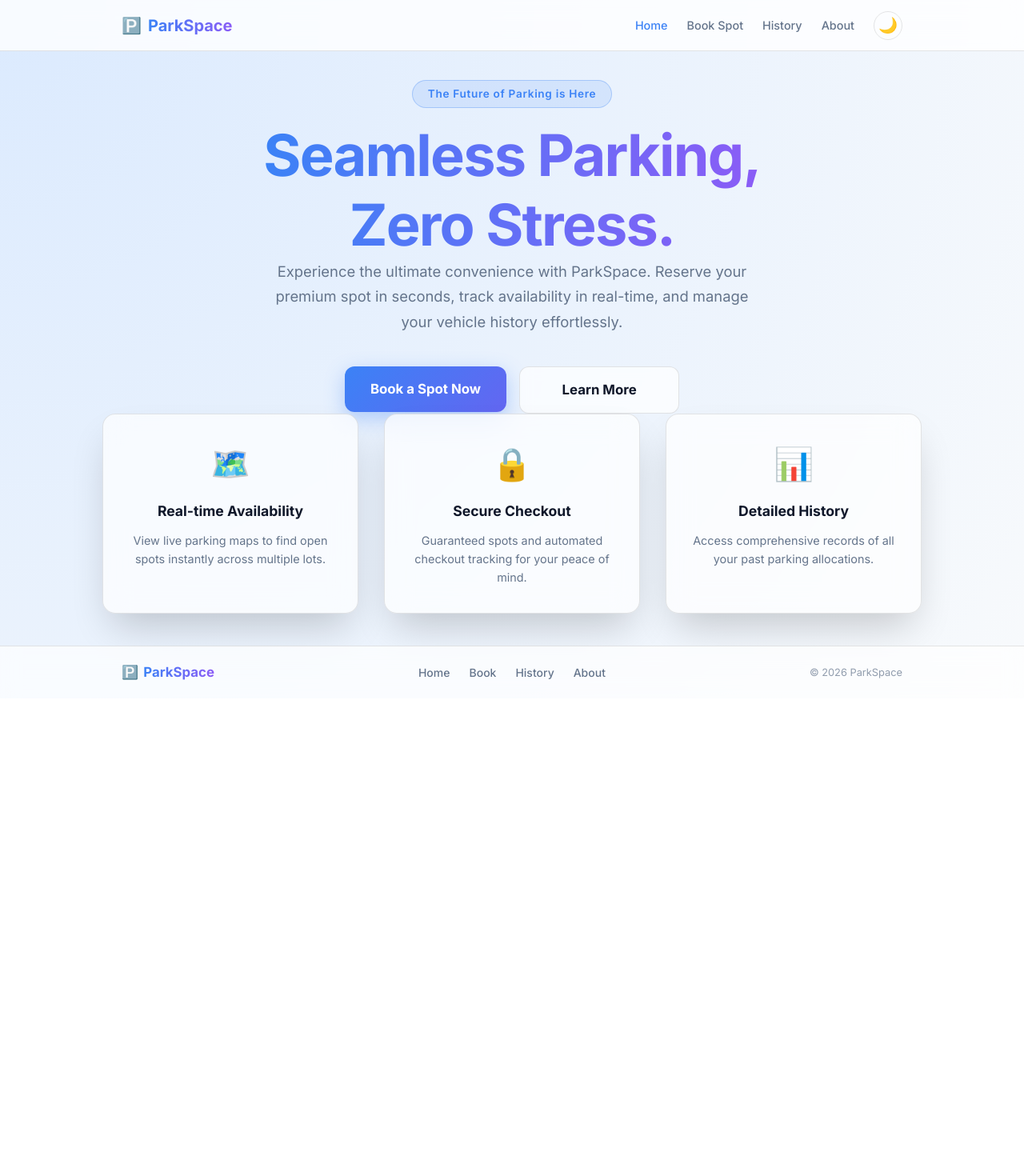
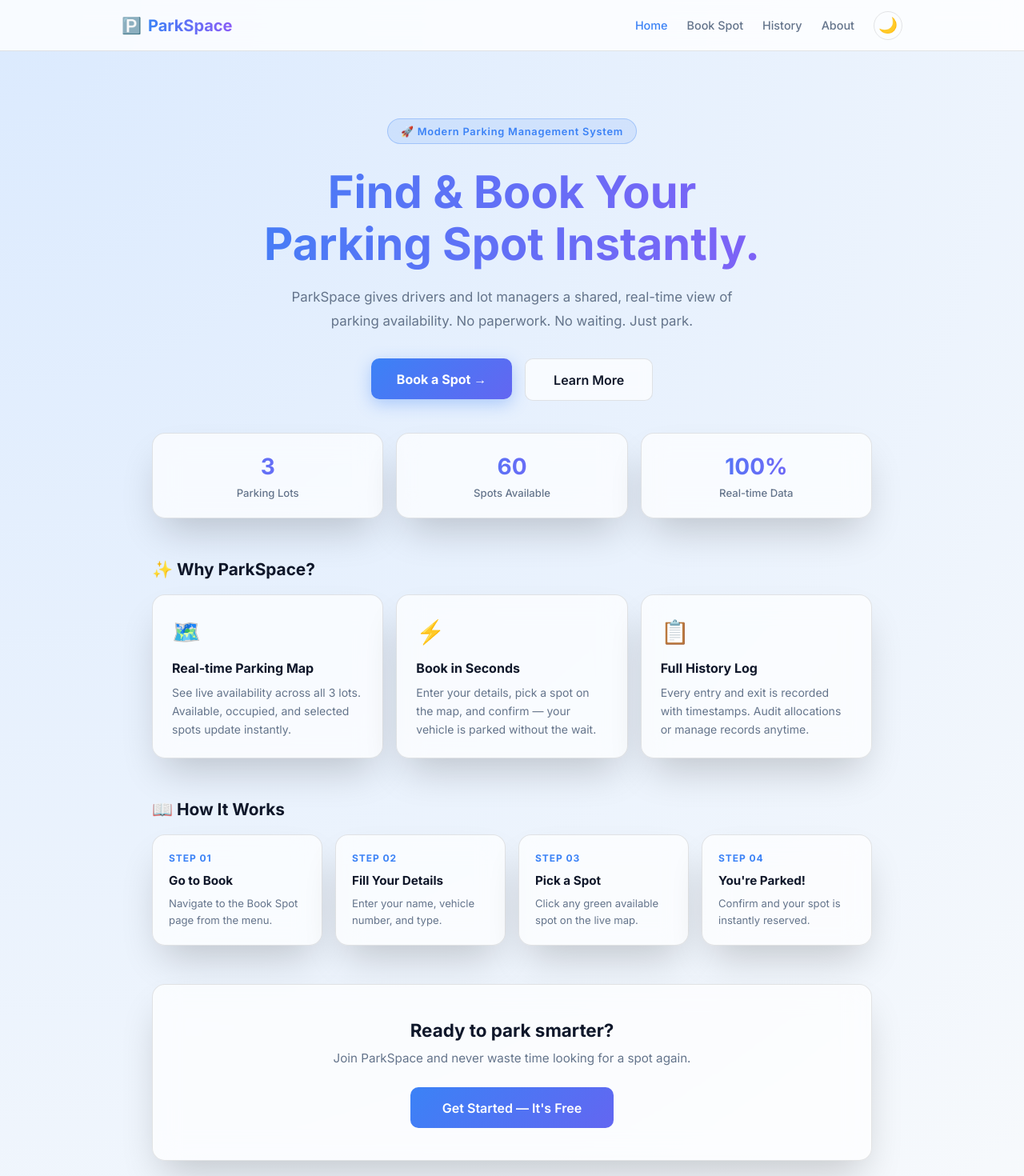
Before and after one commit to Arijdev/Parking-allotment, a Next.js app: page / in a window 1280 px wide. Shown: the top 1470 px of the page at 80% size. Before the commit the page ends 873 px from the top, so only its background shows below. Built offline with nearby package versions, Linux system fonts and the light colour scheme.

Commit message:
Redesign Home page with hero, stats, features, how-it-works, and CTA sections

```diff
--- a/src/app/page.js
+++ b/src/app/page.js
@@ -1,95 +1,209 @@
 'use client';
 import Link from 'next/link';
 
+const features = [
+  {
+    icon: '🗺️',
+    title: 'Real-time Parking Map',
+    desc: 'See live availability across all 3 lots. Available, occupied, and selected spots update instantly.',
+  },
+  {
+    icon: '⚡',
+    title: 'Book in Seconds',
+    desc: 'Enter your details, pick a spot on the map, and confirm — your vehicle is parked without the wait.',
+  },
+  {
+    icon: '📋',
+    title: 'Full History Log',
+    desc: 'Every entry and exit is recorded with timestamps. Audit allocations or manage records anytime.',
+  },
+];
+
+const steps = [
+  { step: '01', title: 'Go to Book', desc: 'Navigate to the Book Spot page from the menu.' },
+  { step: '02', title: 'Fill Your Details', desc: 'Enter your name, vehicle number, and type.' },
+  { step: '03', title: 'Pick a Spot', desc: 'Click any green available spot on the live map.' },
+  { step: '04', title: "You're Parked!", desc: 'Confirm and your spot is instantly reserved.' },
+];
+
 export default function HomePage() {
   return (
-    <div className="flex flex-col flex-grow w-full items-center justify-center p-6">
+    <div style={{ width: '100%', display: 'flex', flexDirection: 'column', alignItems: 'center', padding: '0 1.5rem 3rem' }}>
+      <div style={{ width: '100%', maxWidth: '900px' }}>
 
-      {/* Hero Section */}
-      <section className="w-full max-w-5xl mx-auto flex flex-col items-center text-center py-16">
+        {/* ── Hero ── */}
+        <section style={{ textAlign: 'center', padding: '3rem 0 2.5rem' }}>
           <div style={{
             display: 'inline-block',
             marginBottom: '1rem',
-          padding: '0.4rem 1.2rem',
+            padding: '0.35rem 1rem',
             borderRadius: '9999px',
             background: 'rgba(59, 130, 246, 0.12)',
             border: '1px solid rgba(59, 130, 246, 0.3)',
             color: '#3b82f6',
             fontWeight: 600,
-          fontSize: '0.85rem',
-          letterSpacing: '0.05em'
+            fontSize: '0.8rem',
+            letterSpacing: '0.06em',
           }}>
-          The Future of Parking is Here
+            🚀 Modern Parking Management System
           </div>
 
-        <h1 className="text-5xl md:text-7xl font-extrabold tracking-tight mb-6" style={{
+          <h1 style={{
+            fontSize: 'clamp(2.2rem, 6vw, 3.5rem)',
+            fontWeight: 800,
+            lineHeight: 1.15,
+            margin: '0.75rem 0 1.25rem',
             background: 'linear-gradient(to right, #3b82f6, #8b5cf6)',
             WebkitBackgroundClip: 'text',
             WebkitTextFillColor: 'transparent',
-          lineHeight: 1.2
           }}>
-          Seamless Parking,<br />Zero Stress.
+            Find & Book Your<br />Parking Spot Instantly.
           </h1>
 
-        <p style={{ color: 'var(--text-secondary)', fontSize: '1.15rem', maxWidth: '600px', marginBottom: '2.5rem', lineHeight: 1.7 }}>
-          Experience the ultimate convenience with ParkSpace. Reserve your premium spot in seconds, track availability in real-time, and manage your vehicle history effortlessly.
+          <p style={{
+            color: 'var(--text-secondary)',
+            fontSize: '1.05rem',
+            maxWidth: '560px',
+            margin: '0 auto 2rem',
+            lineHeight: 1.75,
+          }}>
+            ParkSpace gives drivers and lot managers a shared, real-time view of parking availability.
+            No paperwork. No waiting. Just park.
           </p>
 
-        <div style={{ display: 'flex', gap: '1rem', flexWrap: 'wrap', justifyContent: 'center' }}>
+          <div style={{ display: 'flex', gap: '1rem', justifyContent: 'center', flexWrap: 'wrap' }}>
             <Link href="/book">
-            <button style={{
-              padding: '1rem 2rem',
+              <button
+                style={{
+                  padding: '0.85rem 2rem',
                   background: 'linear-gradient(135deg, #3b82f6, #6366f1)',
                   color: 'white',
                   border: 'none',
-              borderRadius: '12px',
+                  borderRadius: '10px',
                   fontWeight: 700,
-              fontSize: '1.05rem',
+                  fontSize: '1rem',
                   cursor: 'pointer',
-              minWidth: '200px',
-              boxShadow: '0 8px 24px rgba(59, 130, 246, 0.35)',
+                  boxShadow: '0 6px 20px rgba(59, 130, 246, 0.35)',
                   transition: 'transform 0.2s, box-shadow 0.2s',
+                  minWidth: '160px',
                 }}
-            onMouseOver={e => { e.currentTarget.style.transform = 'translateY(-2px)'; e.currentTarget.style.boxShadow = '0 12px 30px rgba(59, 130, 246, 0.45)'; }}
-            onMouseOut={e => { e.currentTarget.style.transform = 'none'; e.currentTarget.style.boxShadow = '0 8px 24px rgba(59, 130, 246, 0.35)'; }}
+                onMouseOver={e => { e.currentTarget.style.transform = 'translateY(-2px)'; e.currentTarget.style.boxShadow = '0 10px 28px rgba(59,130,246,0.45)'; }}
+                onMouseOut={e => { e.currentTarget.style.transform = 'none'; e.currentTarget.style.boxShadow = '0 6px 20px rgba(59,130,246,0.35)'; }}
               >
-              Book a Spot Now
+                Book a Spot →
               </button>
             </Link>
             <Link href="/about">
-            <button style={{
-              padding: '1rem 2rem',
+              <button
+                style={{
+                  padding: '0.85rem 2rem',
                   background: 'var(--card-bg)',
                   color: 'var(--text-primary)',
                   border: '1px solid var(--border)',
-              borderRadius: '12px',
-              fontWeight: 700,
-              fontSize: '1.05rem',
+                  borderRadius: '10px',
+                  fontWeight: 600,
+                  fontSize: '1rem',
                   cursor: 'pointer',
-              minWidth: '200px',
                   backdropFilter: 'blur(8px)',
-              transition: 'background 0.2s',
-            }}>
+                  minWidth: '160px',
+                  transition: 'opacity 0.2s',
+                }}
+              >
                 Learn More
               </button>
             </Link>
           </div>
         </section>
 
-      {/* Features Section */}
-      <section className="w-full max-w-5xl mx-auto py-12 grid grid-cols-1 md:grid-cols-3 gap-8">
+        {/* ── Quick Stats ── */}
+        <div style={{
+          display: 'grid',
+          gridTemplateColumns: 'repeat(3, 1fr)',
+          gap: '1rem',
+          marginBottom: '3rem',
+        }}>
           {[
-          { title: "Real-time Availability", desc: "View live parking maps to find open spots instantly across multiple lots.", icon: "🗺️" },
-          { title: "Secure Checkout", desc: "Guaranteed spots and automated checkout tracking for your peace of mind.", icon: "🔒" },
-          { title: "Detailed History", desc: "Access comprehensive records of all your past parking allocations.", icon: "📊" }
-        ].map((feature, idx) => (
-          <div key={idx} className="glass-panel text-center flex flex-col items-center" style={{ animationDelay: `${idx * 0.1}s`, padding: '2rem' }}>
-            <div style={{ fontSize: '2.5rem', marginBottom: '1rem' }}>{feature.icon}</div>
-            <h3 style={{ fontSize: '1.1rem', fontWeight: 700, marginBottom: '0.75rem', color: 'var(--text-primary)' }}>{feature.title}</h3>
-            <p style={{ color: 'var(--text-secondary)', fontSize: '0.9rem', lineHeight: 1.6 }}>{feature.desc}</p>
+            { value: '3', label: 'Parking Lots' },
+            { value: '60', label: 'Spots Available' },
+            { value: '100%', label: 'Real-time Data' },
+          ].map(({ value, label }) => (
+            <div key={label} className="glass-panel" style={{ textAlign: 'center', padding: '1.25rem 1rem' }}>
+              <div style={{
+                fontSize: '1.75rem',
+                fontWeight: 800,
+                background: 'linear-gradient(to right, #3b82f6, #8b5cf6)',
+                WebkitBackgroundClip: 'text',
+                WebkitTextFillColor: 'transparent',
+                marginBottom: '0.2rem',
+              }}>{value}</div>
+              <div style={{ fontSize: '0.82rem', color: 'var(--text-secondary)', fontWeight: 500 }}>{label}</div>
             </div>
           ))}
-      </section>
+        </div>
+
+        {/* ── Features ── */}
+        <h2 style={{ fontSize: '1.3rem', fontWeight: 700, color: 'var(--text-primary)', marginBottom: '1rem' }}>
+          ✨ Why ParkSpace?
+        </h2>
+        <div style={{
+          display: 'grid',
+          gridTemplateColumns: 'repeat(auto-fit, minmax(260px, 1fr))',
+          gap: '1rem',
+          marginBottom: '3rem',
+        }}>
+          {features.map(({ icon, title, desc }) => (
+            <div key={title} className="glass-panel" style={{ padding: '1.5rem' }}>
+              <div style={{ fontSize: '1.8rem', marginBottom: '0.75rem' }}>{icon}</div>
+              <h3 style={{ fontSize: '1rem', fontWeight: 700, color: 'var(--text-primary)', marginBottom: '0.4rem' }}>{title}</h3>
+              <p style={{ fontSize: '0.875rem', color: 'var(--text-secondary)', lineHeight: 1.65 }}>{desc}</p>
+            </div>
+          ))}
+        </div>
+
+        {/* ── How it works ── */}
+        <h2 style={{ fontSize: '1.3rem', fontWeight: 700, color: 'var(--text-primary)', marginBottom: '1rem' }}>
+          📖 How It Works
+        </h2>
+        <div style={{
+          display: 'grid',
+          gridTemplateColumns: 'repeat(auto-fit, minmax(180px, 1fr))',
+          gap: '1rem',
+          marginBottom: '3rem',
+        }}>
+          {steps.map(({ step, title, desc }) => (
+            <div key={step} className="glass-panel" style={{ padding: '1.25rem', position: 'relative' }}>
+              <div style={{
+                fontSize: '0.75rem',
+                fontWeight: 800,
+                color: '#3b82f6',
+                letterSpacing: '0.08em',
+                marginBottom: '0.5rem',
+              }}>STEP {step}</div>
+              <h3 style={{ fontSize: '0.95rem', fontWeight: 700, color: 'var(--text-primary)', marginBottom: '0.35rem' }}>{title}</h3>
+              <p style={{ fontSize: '0.82rem', color: 'var(--text-secondary)', lineHeight: 1.6 }}>{desc}</p>
+            </div>
+          ))}
+        </div>
+
+        {/* ── CTA ── */}
+        <div className="glass-panel" style={{ textAlign: 'center', padding: '2.5rem 2rem' }}>
+          <h3 style={{ fontSize: '1.4rem', fontWeight: 700, color: 'var(--text-primary)', marginBottom: '0.5rem' }}>
+            Ready to park smarter?
+          </h3>
+          <p style={{ color: 'var(--text-secondary)', marginBottom: '1.5rem', fontSize: '0.95rem' }}>
+            Join ParkSpace and never waste time looking for a spot again.
+          </p>
+          <Link href="/book">
+            <button
+              className="global-btn"
+              style={{ width: 'auto', padding: '0.85rem 2.5rem', borderRadius: '10px', fontSize: '1rem' }}
+            >
+              Get Started — It&apos;s Free
+            </button>
+          </Link>
+        </div>
+
+      </div>
     </div>
   );
 }
```
Lines whose indentation alone changed are shown as unchanged.
